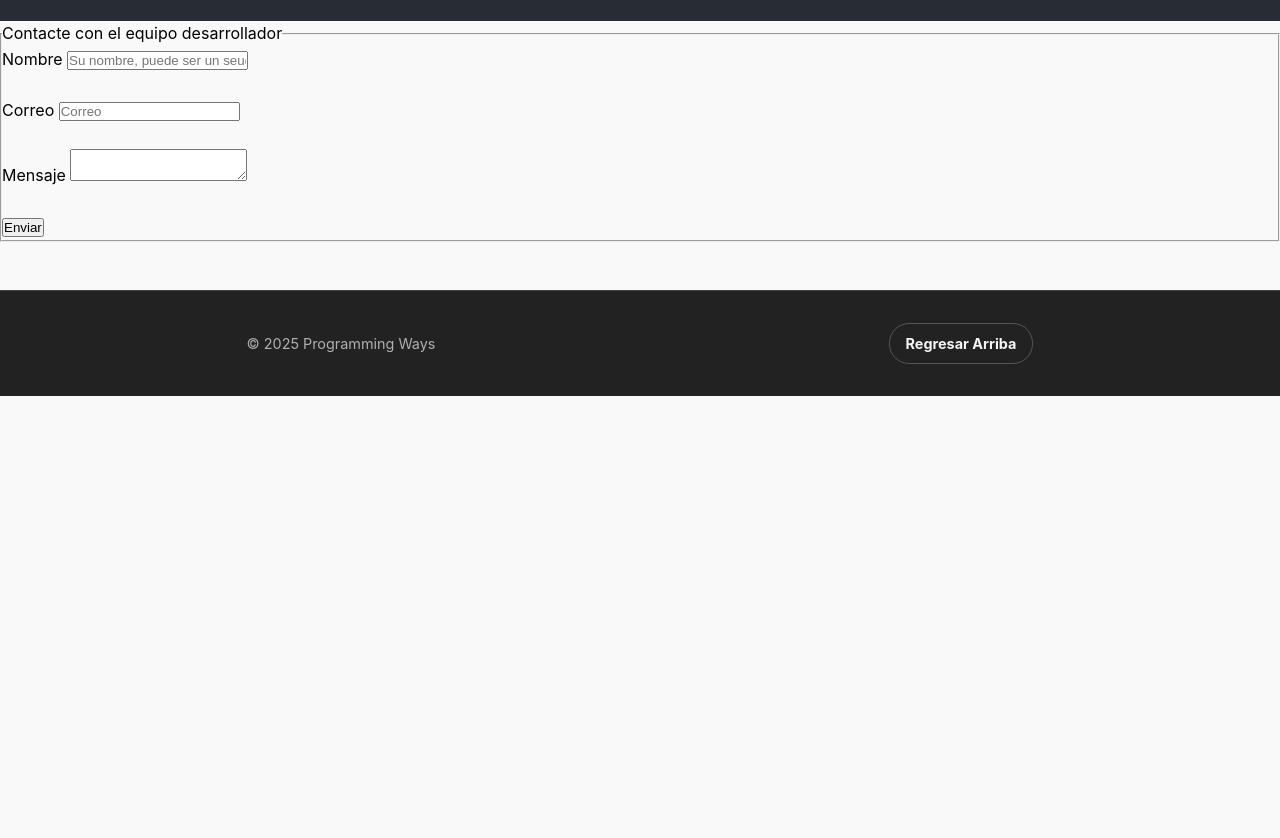
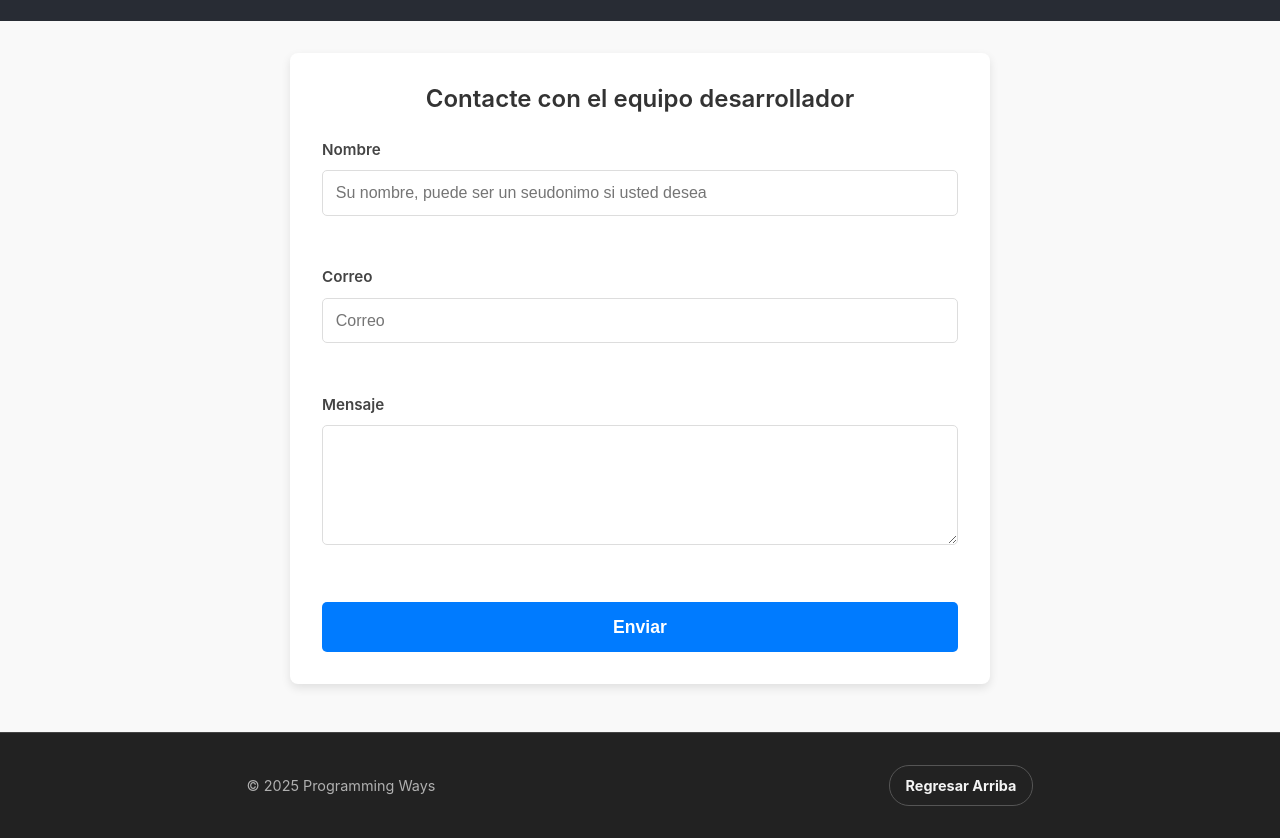
Before and after one commit to shift-Anthony/laboratorio10, a plain HTML site: page contacto.html in a window 1280 px wide. Shown: the part 78-916 px from the top of the page. Before the commit the page ends 800 px from the top, so only its background shows below. Drawn offline with Linux system fonts and the light colour scheme.

Commit message:
add contacto.html

```diff
--- a/contacto.html
+++ b/contacto.html
@@ -16,14 +16,14 @@
                 <li><a href=" servicios.html">Servicios</a></li>
                 <li><a href="portafolio.html">Portafolio</a></li>
                 <li><a href=" nosotros.html">Nosotros</a></li>
-                <li><a href="#"class="activo">Contacto</a></li>
+                <li><a href="#" class="activo">Contacto</a></li>
             </ul>
         </nav>
         <h1>Programming Ways</h1>
     </header>
 
     <main>
-        <form action="" method=" post"></form>
+        <form action="" method="post" class="contact-form">
             <fieldset>
                 <legend>Contacte con el equipo desarrollador</legend>
                 <label for="nombres">Nombre</label>
@@ -36,8 +36,9 @@
                 <label for="mensaje" id="mensaje">Mensaje</label>
                 <textarea name="mensaje" id="mensaje"></textarea>
                 <br><br>
-            <button type="submit">Enviar</button><!--registrar-->
+                <button type="submit" class="btn-submit">Enviar</button><!--registrar-->
             </fieldset>
+        </form>
     </main>
     <footer class="footer-part">
         <span class="copyright">
--- a/css/estilos.css
+++ b/css/estilos.css
@@ -226,7 +226,93 @@ h4 {
 
 
 
+.contact-form {
+    /* Estilos de la "tarjeta" aplicados al form */
+    max-width: 700px;
+    margin: 2rem auto;
+    /* Centra el formulario en la página */
+    padding: 2rem;
+    background-color: #ffffff;
+    border-radius: 8px;
+    box-shadow: 0 4px 10px rgba(0, 0, 0, 0.1);
+    box-sizing: border-box;
+}
 
+/* form de contacto*/
+fieldset {
+
+    border: none;
+    padding: 0;
+    margin: 0;
+}
+
+legend {
+    width: 100%;
+    padding: 0;
+    margin-bottom: 1.5rem;
+    font-size: 1.5rem;
+
+    font-weight: 600;
+    color: #333;
+    text-align: center;
+    line-height: 1.2;
+}
+
+label {
+
+    display: block;
+    margin-bottom: 0.5rem;
+    font-size: 0.95rem;
+    font-weight: 600;
+    color: #444;
+}
+
+input[type="text"],
+input[type="email"],
+textarea {
+    width: 100%;
+    padding: 0.8rem;
+    font-size: 1rem;
+    border: 1px solid #ddd;
+    border-radius: 5px;
+    box-sizing: border-box;
+    margin-bottom: 1.5rem;
+
+    transition: border-color 0.3s ease, box-shadow 0.3s ease;
+}
+
+input[type="text"]:focus,
+input[type="email"]:focus,
+textarea:focus {
+    outline: none;
+    border-color: #007BFF;
+    box-shadow: 0 0 5px rgba(0, 123, 255, 0.3);
+}
+
+textarea {
+    resize: vertical;
+    min-height: 120px;
+}
+
+.btn-submit {
+    display: block;
+    width: 100%;
+    padding: 0.9rem;
+    font-size: 1.1rem;
+    font-weight: 700;
+    color: #ffffff;
+    background-color: #007BFF;
+    border: none;
+    border-radius: 5px;
+    cursor: pointer;
+    transition: all 0.3s ease;
+    margin-bottom: 0;
+}
+
+.btn-submit:hover {
+    background-color: #0056b3;
+    transform: translateY(-2px);
+}
 
 
 
```
Lines whose indentation alone changed are shown as unchanged.
